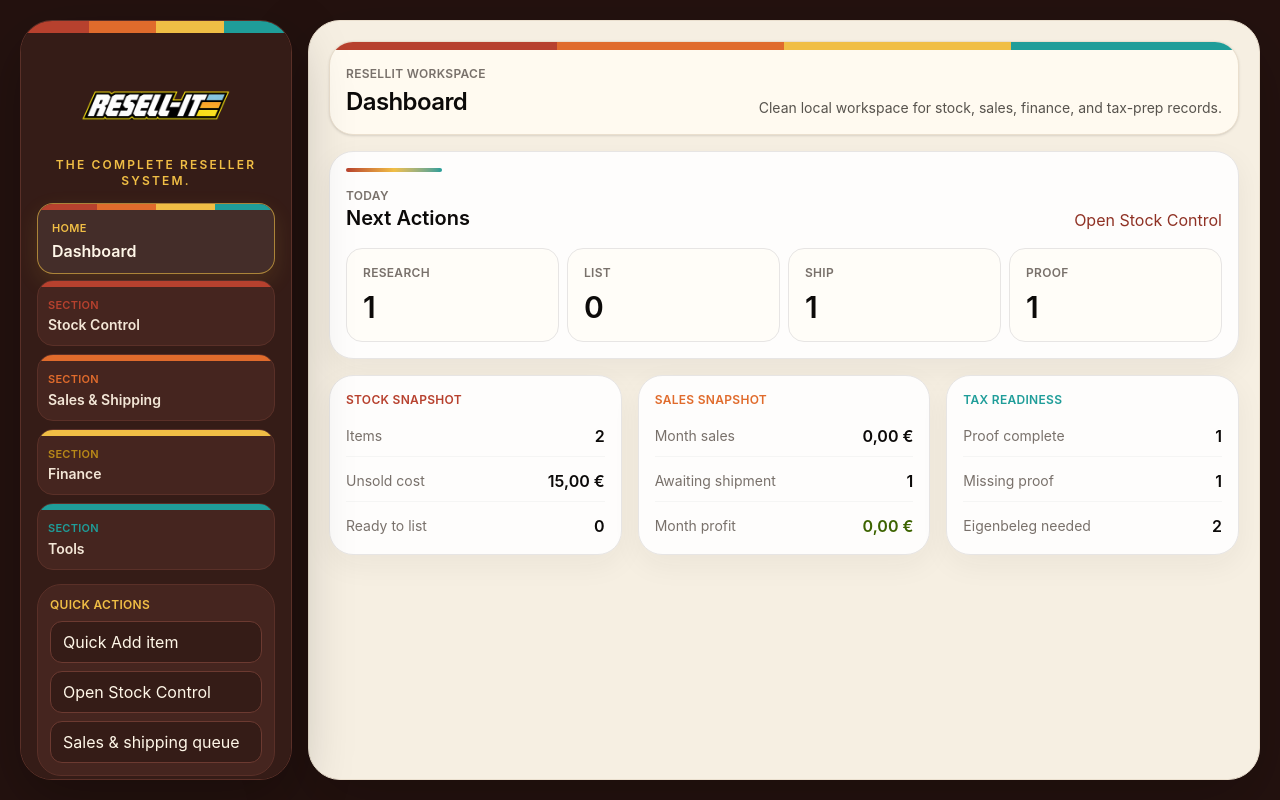
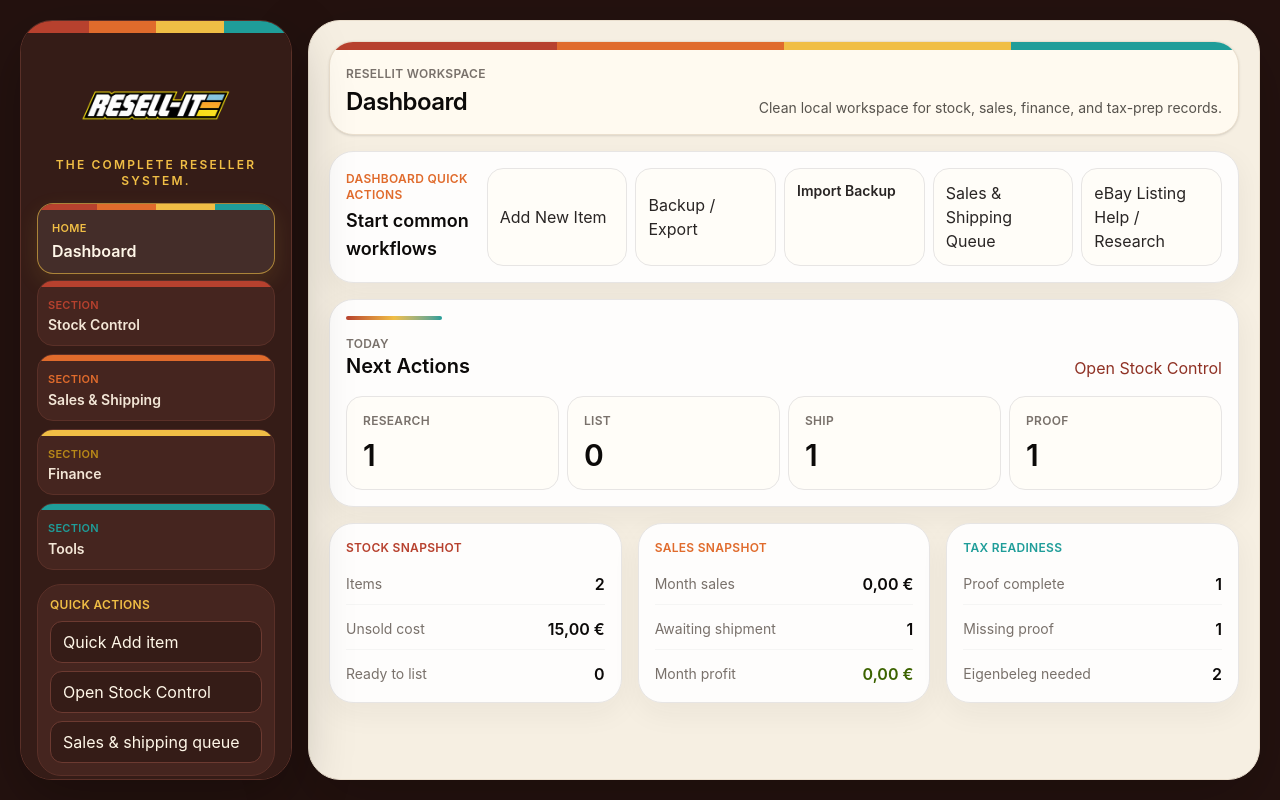
Before and after one commit to retronlinede-design/toolstack-resell-it, a React (Vite) app: page / in a window 1280 px wide. Built offline with nearby package versions, Linux system fonts and the light colour scheme.

Commit message:
ResellIt: add dashboard quick actions

```diff
--- a/src/App.jsx
+++ b/src/App.jsx
@@ -1464,6 +1464,24 @@ export default function ResellerItApp() {
     setAdvancedFeesOpen(false);
     setItemFormOpen(true);
     setActiveWorkflowSection("source");
+  }
+
+  function openNewItemListingHelp() {
+    setForm({
+      ...emptyItem,
+      purchaseDate: CURRENT_DATE,
+      status: "Draft",
+      classification: "Private Sale / Personal Collection",
+      carrier: "DHL",
+      language: "de",
+      listingLanguage: "German",
+      hasReceipt: "No",
+      proofStoredExternally: "No",
+    });
+    setEditingId(null);
+    setAdvancedFeesOpen(false);
+    setItemFormOpen(true);
+    setActiveWorkflowSection("listing");
   }
 
   function createQuickLedgerItem({ openEditor = false } = {}) {
@@ -3295,6 +3313,25 @@ export default function ResellerItApp() {
           {activeTab === "dashboard" && (
             <div className="grid gap-4">
               <section className="rounded-3xl border border-stone-200 bg-white/90 p-4 shadow-[0_10px_30px_rgba(41,37,36,0.06)]">
+                <div className="flex flex-col gap-3 lg:flex-row lg:items-center lg:justify-between">
+                  <div>
+                    <p className="text-xs font-semibold uppercase tracking-wide text-[#e06b2c]">Dashboard Quick Actions</p>
+                    <h2 className="mt-1 text-lg font-semibold text-stone-950">Start common workflows</h2>
+                  </div>
+                  <div className="grid gap-2 sm:grid-cols-2 lg:grid-cols-5">
+                    <button type="button" onClick={openNewItemEditor} className="rounded-2xl border border-stone-200 bg-[#fffdf8] px-3 py-3 text-left text-sm font-semibold text-stone-800 transition hover:border-[#e06b2c]/35 hover:bg-[#fff6e6]">Add New Item</button>
+                    <button type="button" onClick={exportJson} className="rounded-2xl border border-stone-200 bg-[#fffdf8] px-3 py-3 text-left text-sm font-semibold text-stone-800 transition hover:border-[#f0be45]/50 hover:bg-[#f0be45]/10">Backup / Export</button>
+                    <label className="cursor-pointer rounded-2xl border border-stone-200 bg-[#fffdf8] px-3 py-3 text-left text-sm font-semibold text-stone-800 transition hover:border-[#f0be45]/50 hover:bg-[#f0be45]/10">
+                      Import Backup
+                      <input type="file" accept="application/json,.json" onChange={importBackupJson} className="hidden" />
+                    </label>
+                    <button type="button" onClick={openSalesQueue} className="rounded-2xl border border-stone-200 bg-[#fffdf8] px-3 py-3 text-left text-sm font-semibold text-stone-800 transition hover:border-[#e06b2c]/35 hover:bg-[#fff6e6]">Sales & Shipping Queue</button>
+                    <button type="button" onClick={openNewItemListingHelp} className="rounded-2xl border border-stone-200 bg-[#fffdf8] px-3 py-3 text-left text-sm font-semibold text-stone-800 transition hover:border-[#1f9d99]/35 hover:bg-[#1f9d99]/10">eBay Listing Help / Research</button>
+                  </div>
+                </div>
+              </section>
+
+              <section className="rounded-3xl border border-stone-200 bg-white/90 p-4 shadow-[0_10px_30px_rgba(41,37,36,0.06)]">
                 <div className="mb-4 h-1 w-24 rounded-full bg-gradient-to-r from-[#b7412e] via-[#f0be45] to-[#1f9d99]" />
                 <div className="flex flex-col gap-2 sm:flex-row sm:items-end sm:justify-between">
                   <div>
```
